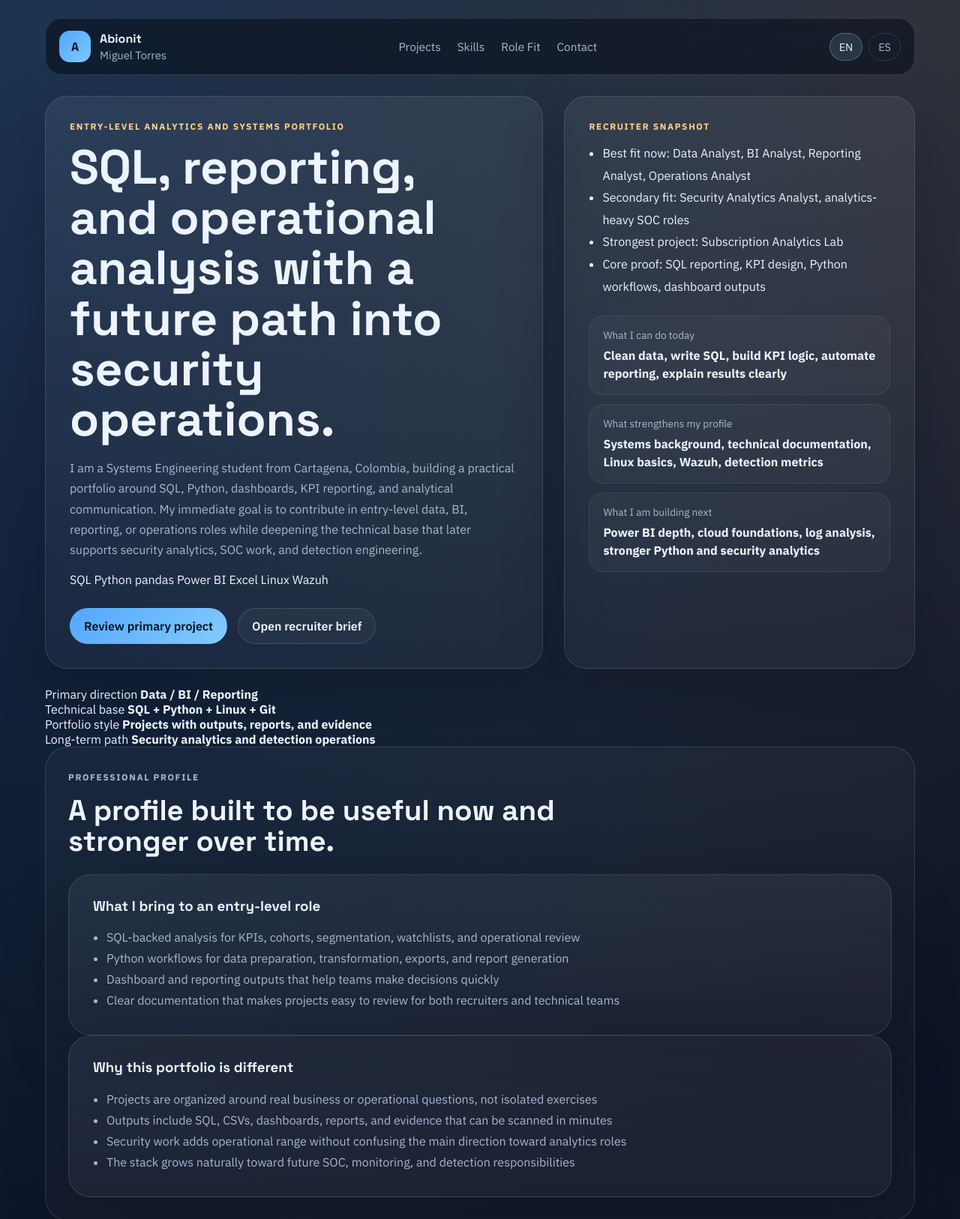
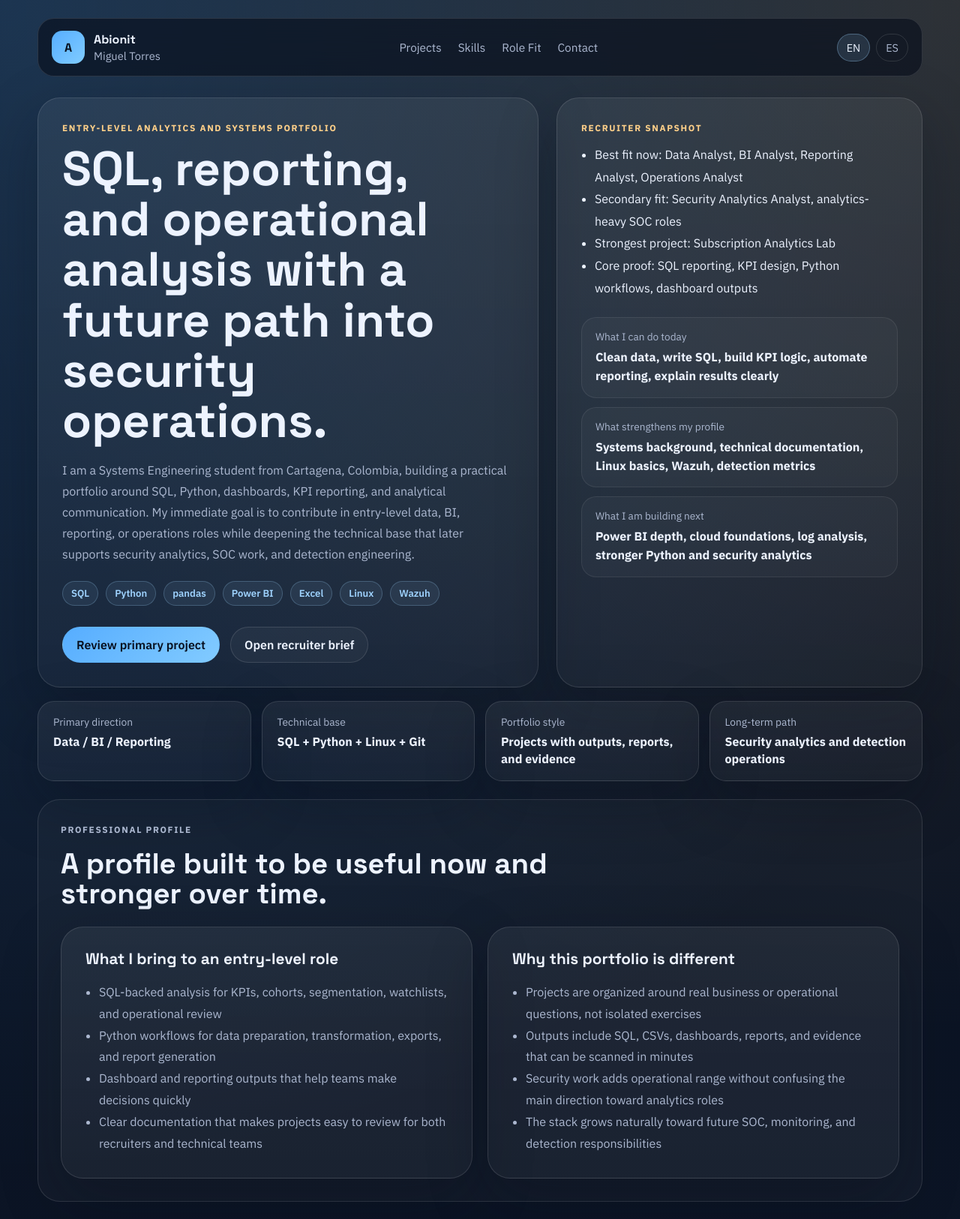
Before and after one commit to Abionit/AbionitOne, a plain HTML site: page index.html in a window 1280 px wide. Shown: the top 1626 px of the page at 75% size. Drawn offline with Linux system fonts and the light colour scheme.

Commit message:
Enhance styling for recruiter-focused portfolio page

```diff
--- a/styles.css
+++ b/styles.css
@@ -1,16 +1,17 @@
 :root {
-  --bg: #0e1627;
-  --bg-soft: #162238;
+  --bg: #0d1424;
+  --bg-soft: #172338;
   --surface: rgba(255, 255, 255, 0.05);
   --surface-strong: rgba(255, 255, 255, 0.08);
   --line: rgba(255, 255, 255, 0.12);
+  --line-strong: rgba(159, 211, 255, 0.22);
   --text: #edf3ff;
-  --muted: #aab7cf;
+  --muted: #acb8d0;
   --accent: #9fd3ff;
-  --accent-strong: #53a7ff;
+  --accent-strong: #56adff;
   --accent-warm: #ffd089;
   --shadow: 0 28px 80px rgba(6, 11, 23, 0.28);
-  --max-width: 1160px;
+  --max-width: 1180px;
 }
 
 * {
@@ -26,9 +27,9 @@ body {
   font-family: "IBM Plex Sans", sans-serif;
   color: var(--text);
   background:
-    radial-gradient(circle at top left, rgba(83, 167, 255, 0.22), transparent 34%),
-    radial-gradient(circle at top right, rgba(255, 208, 137, 0.14), transparent 28%),
-    linear-gradient(180deg, #0a1020 0%, #101a2f 100%);
+    radial-gradient(circle at top left, rgba(86, 173, 255, 0.22), transparent 34%),
+    radial-gradient(circle at top right, rgba(255, 208, 137, 0.14), transparent 30%),
+    linear-gradient(180deg, #09111f 0%, #101a2f 100%);
   min-height: 100vh;
 }
 
@@ -52,7 +53,7 @@ a {
   padding: 16px 18px;
   border: 1px solid var(--line);
   border-radius: 22px;
-  background: rgba(8, 14, 26, 0.58);
+  background: rgba(8, 14, 26, 0.62);
   backdrop-filter: blur(16px);
   position: sticky;
   top: 16px;
@@ -69,10 +70,10 @@ a {
   display: inline-flex;
   align-items: center;
   justify-content: center;
-  width: 42px;
-  height: 42px;
+  width: 44px;
+  height: 44px;
   border-radius: 14px;
-  background: linear-gradient(135deg, var(--accent-strong), #7cc9ff);
+  background: linear-gradient(135deg, var(--accent-strong), #80ccff);
   color: #08101f;
   font-family: "Space Grotesk", sans-serif;
   font-weight: 700;
@@ -102,7 +103,8 @@ a {
 .topnav a:hover,
 .contact-links a:hover,
 .project-card a:hover,
-.review-card a:hover {
+.review-card a:hover,
+.evidence-links a:hover {
   color: var(--accent);
 }
 
@@ -127,10 +129,10 @@ a {
 
 .hero {
   display: grid;
-  grid-template-columns: 1.35fr 0.95fr;
-  gap: 28px;
+  grid-template-columns: 1.3fr 0.95fr;
+  gap: 24px;
   align-items: stretch;
-  margin-bottom: 24px;
+  margin-bottom: 18px;
 }
 
 .hero-copy,
@@ -139,7 +141,8 @@ a {
 .project-card,
 .stack-card,
 .review-card,
-.footer {
+.footer,
+.metrics-strip article {
   border: 1px solid var(--line);
   background: linear-gradient(180deg, rgba(255, 255, 255, 0.06), rgba(255, 255, 255, 0.03));
   box-shadow: var(--shadow);
@@ -173,9 +176,9 @@ h3 {
 }
 
 h1 {
-  font-size: clamp(2.6rem, 5vw, 4.8rem);
+  font-size: clamp(2.7rem, 5vw, 4.9rem);
   margin-bottom: 18px;
-  max-width: 12ch;
+  max-width: 13ch;
 }
 
 .lead,
@@ -185,7 +188,30 @@ h1 {
 .section-heading p,
 .review-card p {
   color: var(--muted);
-  line-height: 1.7;
+  line-height: 1.75;
+}
+
+.hero-badges,
+.project-tags,
+.evidence-links {
+  display: flex;
+  flex-wrap: wrap;
+  gap: 10px;
+}
+
+.hero-badges {
+  margin-top: 22px;
+}
+
+.hero-badges span,
+.project-tags span {
+  padding: 7px 11px;
+  border-radius: 999px;
+  border: 1px solid rgba(159, 211, 255, 0.24);
+  background: rgba(159, 211, 255, 0.08);
+  color: var(--accent);
+  font-size: 0.82rem;
+  font-weight: 600;
 }
 
 .hero-actions {
@@ -243,33 +269,31 @@ h1 {
 
 .mini-grid strong {
   display: block;
-  line-height: 1.5;
+  line-height: 1.55;
 }
 
-.summary-grid,
-.project-grid,
-.stack-grid,
-.review-grid {
+.metrics-strip {
   display: grid;
-  gap: 20px;
-}
-
-.summary-grid {
-  grid-template-columns: repeat(2, minmax(0, 1fr));
+  grid-template-columns: repeat(4, minmax(0, 1fr));
+  gap: 14px;
   margin-bottom: 24px;
 }
 
-.story-card h2 {
-  font-size: clamp(1.55rem, 2.5vw, 2.15rem);
-  margin-bottom: 14px;
+.metrics-strip article {
+  border-radius: 22px;
+  padding: 18px 20px;
 }
 
-.story-card ul,
-.project-card ul {
-  margin: 18px 0 0;
-  padding-left: 18px;
+.metrics-strip span {
+  display: block;
   color: var(--muted);
-  line-height: 1.75;
+  font-size: 0.86rem;
+  margin-bottom: 6px;
+}
+
+.metrics-strip strong {
+  display: block;
+  line-height: 1.4;
 }
 
 .section-block {
@@ -281,13 +305,43 @@ h1 {
 }
 
 .section-heading {
-  max-width: 760px;
+  max-width: 800px;
   margin-bottom: 24px;
 }
 
 .section-heading h2 {
   font-size: clamp(1.9rem, 3vw, 2.7rem);
   margin-bottom: 12px;
+}
+
+.detail-grid,
+.project-grid,
+.stack-grid,
+.review-grid,
+.roadmap-grid {
+  display: grid;
+  gap: 20px;
+}
+
+.detail-grid {
+  grid-template-columns: repeat(2, minmax(0, 1fr));
+}
+
+.story-card h3,
+.project-card h3,
+.stack-card h3,
+.review-card h3 {
+  font-size: 1.3rem;
+  margin-bottom: 12px;
+}
+
+.story-card ul,
+.project-card ul,
+.capability-list {
+  margin: 18px 0 0;
+  padding-left: 18px;
+  color: var(--muted);
+  line-height: 1.8;
 }
 
 .project-grid {
@@ -302,56 +356,44 @@ h1 {
 }
 
 .project-tags {
-  display: flex;
-  flex-wrap: wrap;
-  gap: 10px;
   margin-bottom: 18px;
 }
 
-.project-tags span {
-  padding: 7px 11px;
-  border-radius: 999px;
-  border: 1px solid rgba(159, 211, 255, 0.24);
-  background: rgba(159, 211, 255, 0.08);
-  color: var(--accent);
-  font-size: 0.82rem;
-  font-weight: 600;
+.evidence-links {
+  margin-top: 18px;
 }
 
-.project-card h3,
-.stack-card h3,
-.review-card h3 {
-  font-size: 1.3rem;
-  margin-bottom: 12px;
-}
-
+.evidence-links a,
 .project-card a,
 .review-card a {
-  display: inline-flex;
-  margin-top: 18px;
   color: var(--accent);
   font-weight: 600;
 }
 
 .stack-grid {
-  grid-template-columns: repeat(2, minmax(0, 1fr));
+  grid-template-columns: repeat(3, minmax(0, 1fr));
 }
 
 .review-grid {
-  grid-template-columns: repeat(3, minmax(0, 1fr));
+  grid-template-columns: repeat(4, minmax(0, 1fr));
 }
 
 .review-card span {
   display: inline-flex;
   align-items: center;
   justify-content: center;
-  width: 36px;
-  height: 36px;
+  min-width: 40px;
+  height: 40px;
+  padding: 0 10px;
   border-radius: 12px;
   margin-bottom: 18px;
   background: rgba(255, 208, 137, 0.14);
   color: var(--accent-warm);
   font-weight: 700;
+}
+
+.roadmap-grid {
+  grid-template-columns: repeat(3, minmax(0, 1fr));
 }
 
 .footer {
@@ -362,8 +404,8 @@ h1 {
 }
 
 .footer h2 {
-  font-size: clamp(1.6rem, 2.7vw, 2.35rem);
-  max-width: 16ch;
+  font-size: clamp(1.65rem, 2.7vw, 2.35rem);
+  max-width: 18ch;
 }
 
 .contact-links {
@@ -374,12 +416,24 @@ h1 {
   color: var(--muted);
 }
 
-@media (max-width: 1080px) {
-  .hero,
-  .summary-grid,
+@media (max-width: 1180px) {
+  .metrics-strip,
   .project-grid,
   .stack-grid,
   .review-grid,
+  .roadmap-grid {
+    grid-template-columns: repeat(2, minmax(0, 1fr));
+  }
+}
+
+@media (max-width: 980px) {
+  .hero,
+  .detail-grid,
+  .metrics-strip,
+  .project-grid,
+  .stack-grid,
+  .review-grid,
+  .roadmap-grid,
   .footer {
     grid-template-columns: 1fr;
   }
```
